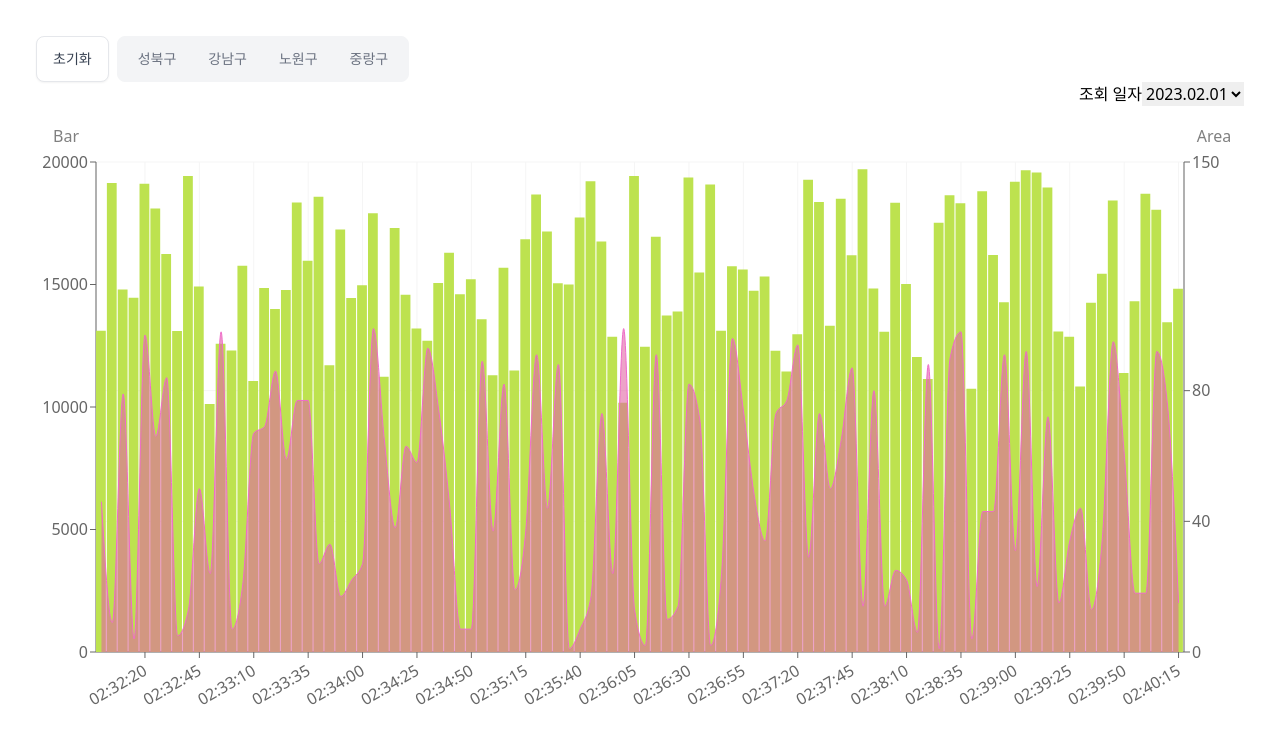
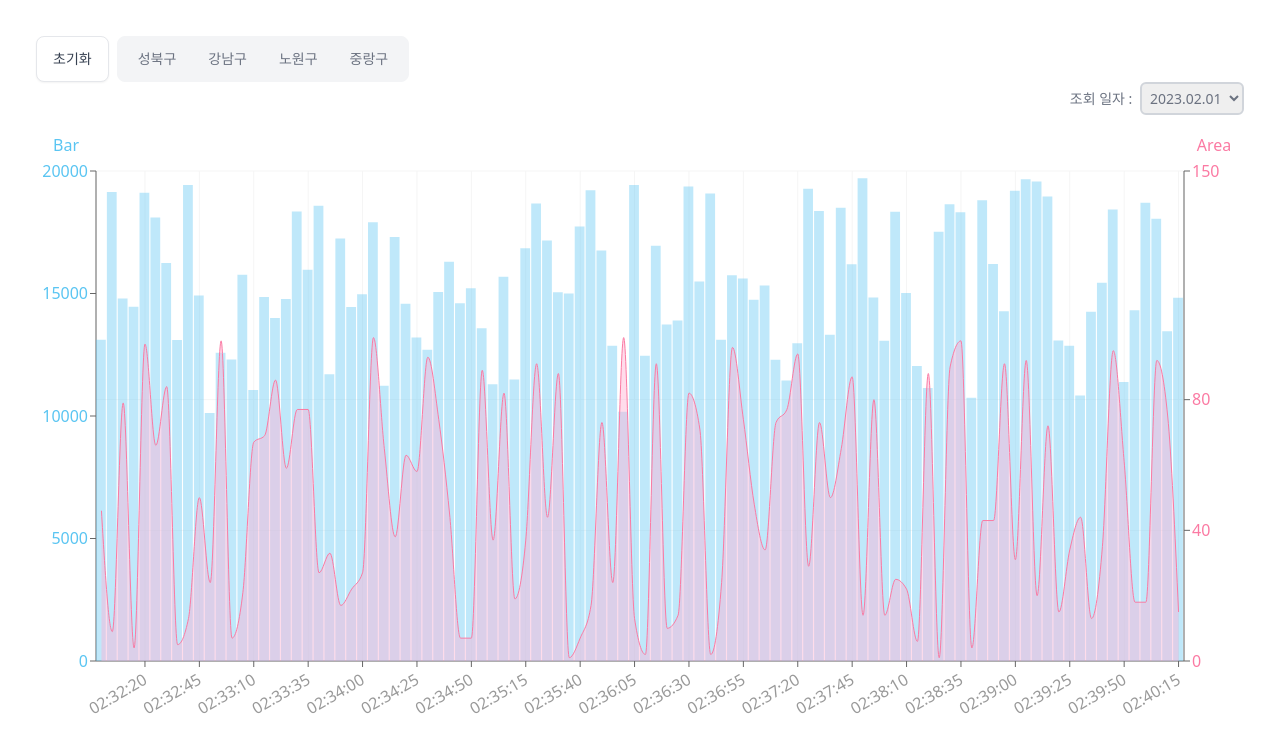
Before and after one commit to Chaam2/data-visualization, a React (Vite) app: page / in a window 1280 px wide. Shown: the top 752 px of the page. Built offline with nearby package versions, Linux system fonts and the light colour scheme.

Commit message:
💄 Design #6 : 차트 색상 설정

```diff
--- a/src/components/Chart.tsx
+++ b/src/components/Chart.tsx
@@ -28,9 +28,15 @@ export const Chart = ({ chartData, selectedId, setSearchParams }: IChartProp) =>
 
   return (
     <div className="flex flex-col gap-4">
-      <div className="self-end">
-        <label htmlFor="date">조회 일자</label>
-        <select id="date" onChange={(e) => setSelectedDate(e.target.value)}>
+      <div className="self-end text-gray-500	">
+        <label htmlFor="date" className="text-sm font-medium mr-1">
+          조회 일자 :{' '}
+        </label>
+        <select
+          id="date"
+          onChange={(e) => setSelectedDate(e.target.value)}
+          className="p-1 rounded-md border-gray-300 border-2 text-sm outline-none	"
+        >
           {dates.map((date) => (
             <option key={date} value={date}>
               {date}
@@ -38,6 +44,7 @@ export const Chart = ({ chartData, selectedId, setSearchParams }: IChartProp) =>
           ))}
         </select>
       </div>
+
       <ResponsiveContainer width="100%" height={600}>
         <ComposedChart
           data={filteredData}
@@ -48,31 +55,38 @@ export const Chart = ({ chartData, selectedId, setSearchParams }: IChartProp) =>
           onClick={handleChartClick}
         >
           <CartesianGrid stroke="#f5f5f5" />
-          <XAxis dataKey="time" scale="auto" angle={-30} tick={{ dy: 20, dx: -30 }} />
+          <XAxis
+            dataKey="time"
+            scale="auto"
+            angle={-30}
+            tick={{ dy: 20, dx: -30, fill: '#999999' }}
+          />
           <YAxis
             dataKey="value_area"
             orientation="right"
             yAxisId="value_area"
-            label={{ value: 'Area', position: 'top', offset: 20 }}
+            label={{ value: 'Area', position: 'top', offset: 20, fill: '#fb7aa3' }}
             domain={[0, 150]}
+            tick={{ fill: '#fb7aa3' }}
           />
           <YAxis
             dataKey="value_bar"
             yAxisId="value_bar"
-            label={{ value: 'Bar', position: 'top', offset: 20 }}
+            label={{ value: 'Bar', position: 'top', offset: 20, fill: '#5ac5f2' }}
+            tick={{ fill: '#5ac5f2' }}
           />
           <Tooltip content={<CustomTooltip />} />
 
           <Bar dataKey="value_bar" barSize={20} yAxisId="value_bar">
             {chartData?.map((data) => (
-              <Cell key={data.id} fill={data.id === selectedId ? '#5ac5f2' : '#bde24f'} />
+              <Cell key={data.id} fill={data.id === selectedId ? '#5ac5f2' : '#5ac4f262'} />
             ))}
           </Bar>
           <Area
             type="monotone"
             dataKey="value_area"
-            fill="#e166a3"
-            stroke="#f06aca"
+            fill="#ffaed2b9"
+            stroke="#fb7aa3"
             yAxisId="value_area"
           />
         </ComposedChart>
```
